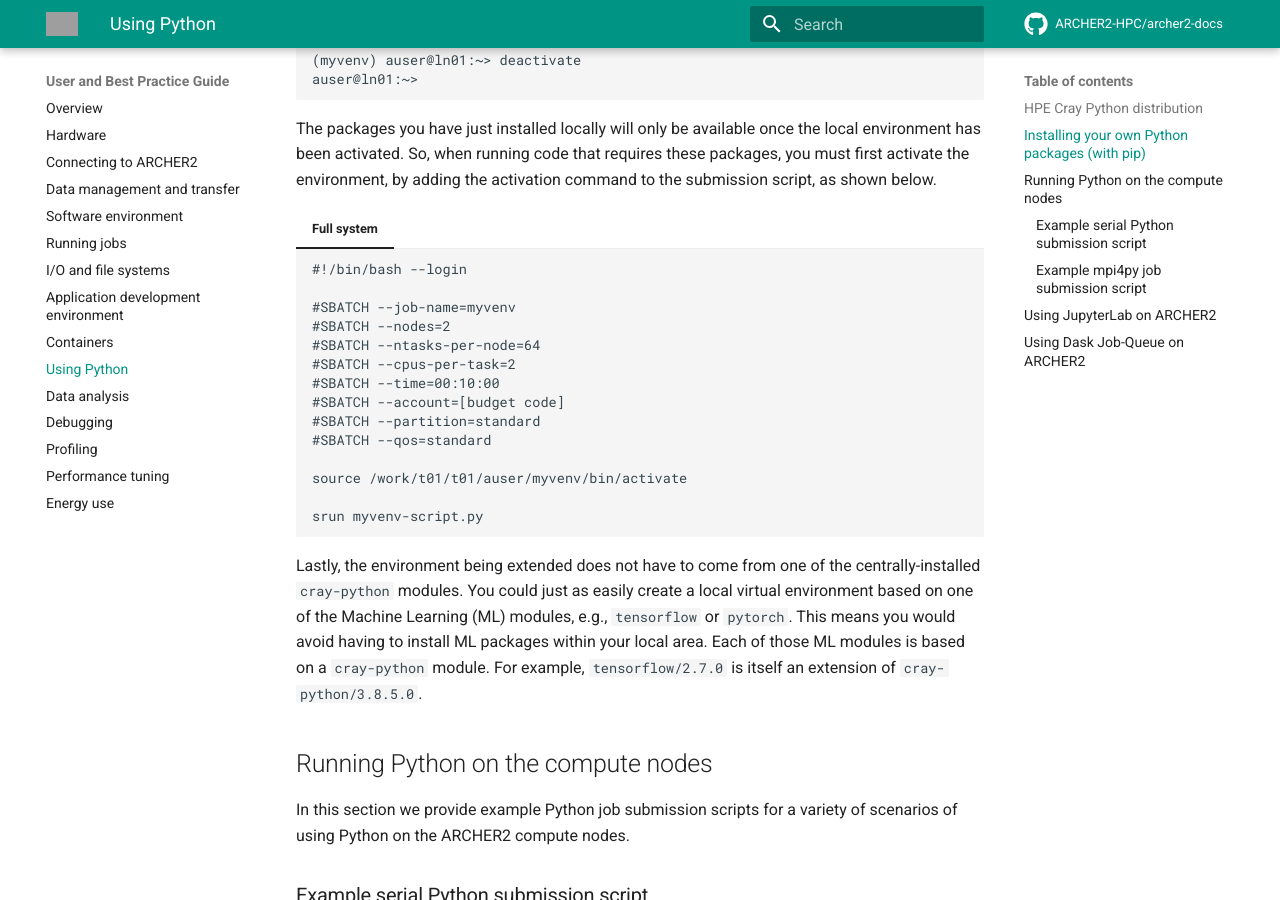
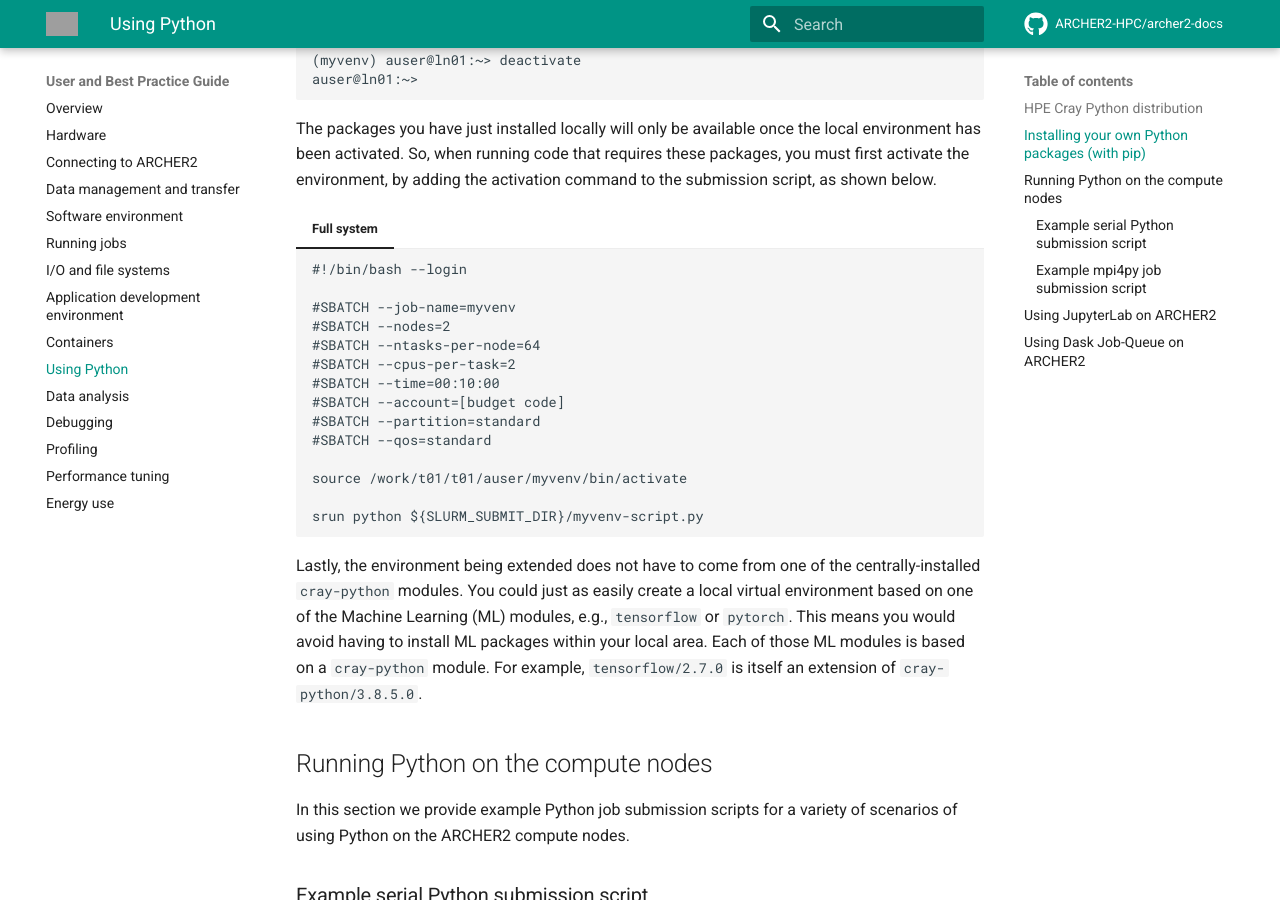
Before and after one commit to ARCHER2-HPC/archer2-docs, an MkDocs documentation site: the page built from docs/user-guide/python.md, in a window 1280 px wide and 900 px high, scrolled down 3086 px. Built offline with MkDocs 1.6.1 and Material for MkDocs 9.7.7, drawn with Linux system fonts in a browser that asks for light colours; comment, search, counter and statistics services are not loaded; grey boxes are pictures that could not be loaded.

Commit message:
Tweaked myvenv example submission script.

````diff
--- a/docs/user-guide/python.md
+++ b/docs/user-guide/python.md
@@ -131,7 +131,7 @@ you must first activate the environment, by adding the activation command to the
 
     source /work/t01/t01/auser/myvenv/bin/activate
 
-    srun myvenv-script.py
+    srun python ${SLURM_SUBMIT_DIR}/myvenv-script.py
     ```
 
 Lastly, the environment being extended does not have to come from one of the centrally-installed `cray-python` modules.
````
